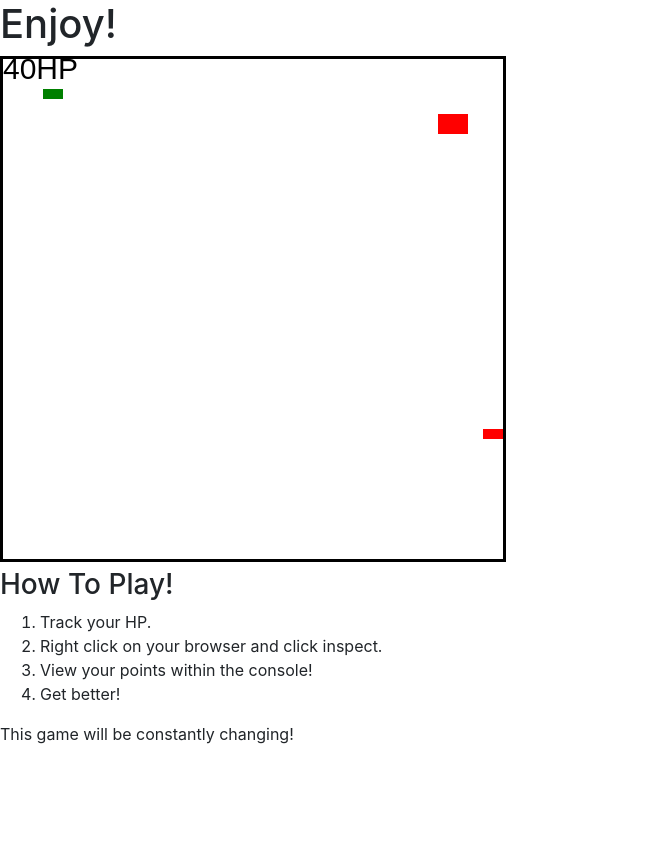
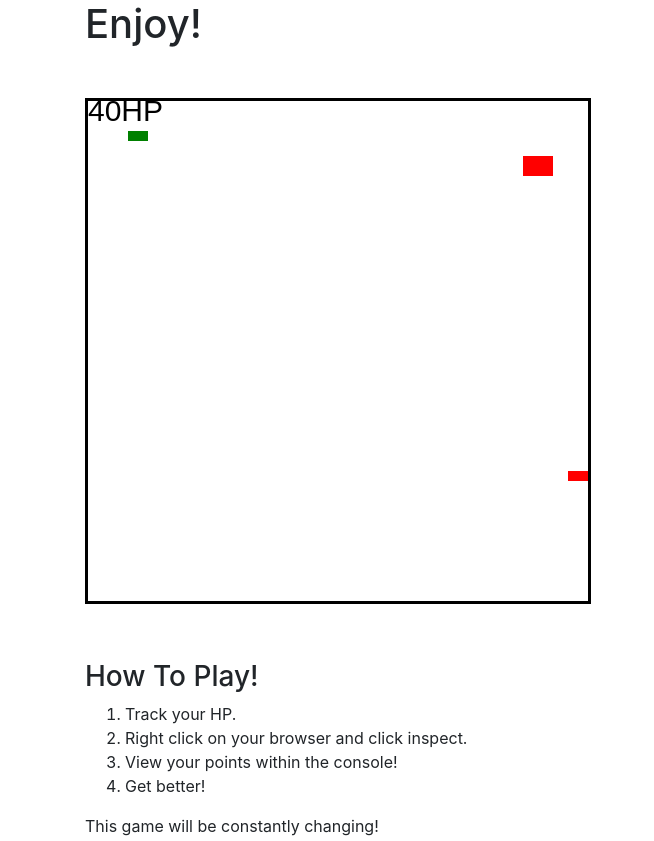
Before and after one commit to aaronamendez/multi-game, a website: page public/index.html in a window 1280 px wide. Shown: the top 841 px of the page, without its empty margins (0-654 px from the left). Drawn offline with nearby package versions, Linux system fonts and the light colour scheme.

```diff
--- a/public/index.html
+++ b/public/index.html
@@ -5,10 +5,13 @@
 	<link rel="stylesheet" href="https://maxcdn.bootstrapcdn.com/bootstrap/4.0.0/css/bootstrap.min.css">
 </head>
 <body>
-	<h1> Enjoy! </h1>
 
+	<div class="container">
+		<h1 style="margin-bottom: 50px;"> Enjoy! </h1>
 		<canvas id="canvas" width="500" height="500" style="border:3px solid #000000;"></canvas>
+	</div>
 
+	<div class="container" style="margin-top:50px;">
 		<h3>How To Play!</h3>
 		<ol>
 			<li>Track your HP.</li>
@@ -16,8 +19,9 @@
 			<li>View your points within the console!</li>
 			<li>Get better!</li>
 		</ol>
+		<p>This game will be constantly changing!</p>
+	</div>
 
-	<p>This game will be constantly changing!</p>
  	<h5 style="text-align: center; margin-top: 270px;"> This is under Alpha Testing </h5>
 
 <script src="/public/js/main.js"></script>
```
Lines whose indentation alone changed are shown as unchanged.
